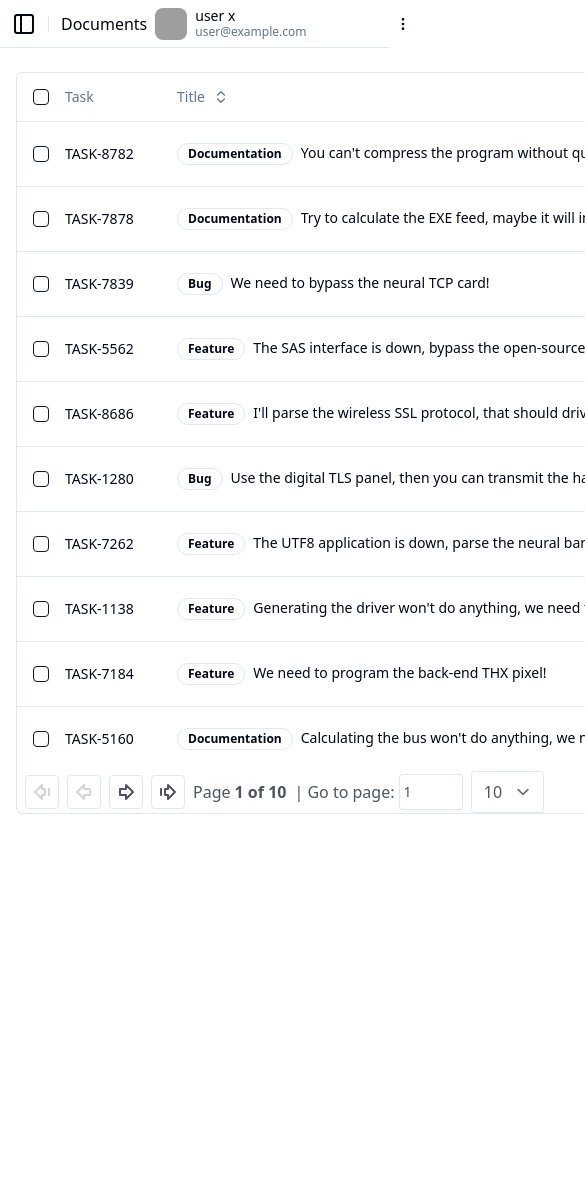
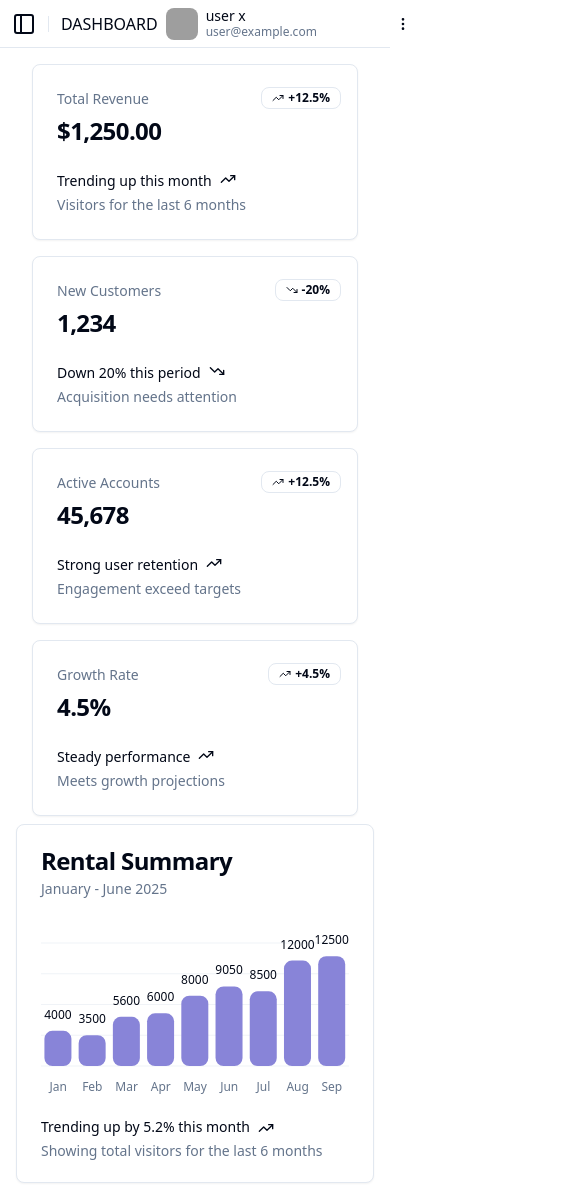
Before and after one commit to amani-joseph/rental_management_software_ICT_II, a Next.js app: page /dashboard in a window 390 px wide. Shown: the top 1199 px of the page, 585 px wide, since content can reach past the window. Before the commit the page ends 844 px from the top, so only its background shows below. Built offline with nearby package versions, Linux system fonts and the light colour scheme; grey boxes are pictures that could not be loaded.

Commit message:
Added dashboard analytics

```diff
--- a/components/app-sidebar.tsx
+++ b/components/app-sidebar.tsx
@@ -18,6 +18,10 @@
 	SearchIcon,
 	SettingsIcon,
 	UsersIcon,
+	Construction,
+	Mail,
+	CreditCard,
+	Users,
 } from "lucide-react";
 import Logo from "@/public/Logo.svg";
 import { usePathname, useRouter } from "next/navigation";
@@ -44,29 +48,34 @@
 	},
 	navMain: [
 		{
+			title: "Dashboard",
+			url: "/dashboard/",
+			icon: BarChartIcon,
+		},
+		{
 			title: "Tenants",
 			url: "/dashboard/tenants",
-			icon: LayoutDashboardIcon,
+			icon: Users,
 		},
 		{
 			title: "Properties",
 			url: "/dashboard/properties",
-			icon: ListIcon,
+			icon: LayoutDashboardIcon,
 		},
 		{
 			title: "Payment",
 			url: "/dashboard/payments",
-			icon: BarChartIcon,
+			icon: CreditCard,
 		},
 		{
 			title: "Communications",
 			url: "/dashboard/communications",
-			icon: FolderIcon,
+			icon: Mail,
 		},
 		{
-			title: "Maintance",
+			title: "Maintenance",
 			url: "/dashboard/maintenance",
-			icon: UsersIcon,
+			icon: Construction,
 		},
 	],
 	navClouds: [
--- /dev/null
+++ b/components/dashboard/dashboardSummary/chart.tsx
@@ -0,0 +1,92 @@
+"use client";
+
+import { TrendingUp } from "lucide-react";
+import { Bar, BarChart, CartesianGrid, LabelList, XAxis } from "recharts";
+
+import {
+	Card,
+	CardContent,
+	CardDescription,
+	CardFooter,
+	CardHeader,
+	CardTitle,
+} from "@/components/ui/card";
+import {
+	ChartConfig,
+	ChartContainer,
+	ChartTooltip,
+	ChartTooltipContent,
+} from "@/components/ui/chart";
+
+export const description = "Monthly Rental cashflows";
+
+const chartData = [
+	{ month: "January", rent: 4000 },
+	{ month: "February", rent: 3500 },
+	{ month: "March", rent: 5600 },
+	{ month: "April", rent: 6000 },
+	{ month: "May", rent: 8000 },
+	{ month: "June", rent: 9050 },
+	{ month: "July", rent: 8500 },
+	{ month: "August", rent: 12000 },
+	{ month: "September", rent: 12500 },
+];
+
+const chartConfig = {
+	rent: {
+		label: "rent",
+		color: "var(--chart-1)",
+	},
+} satisfies ChartConfig;
+
+export function ChartBarLabel() {
+	return (
+		<Card>
+			<CardHeader>
+				<CardTitle>Rental Summary</CardTitle>
+				<CardDescription>January - June 2025</CardDescription>
+			</CardHeader>
+			<CardContent>
+				<ChartContainer config={chartConfig}>
+					<BarChart
+						accessibilityLayer
+						className="text-purple-500 "
+						data={chartData}
+						margin={{
+							top: 20,
+						}}>
+						<CartesianGrid vertical={false} />
+						<XAxis
+							dataKey="month"
+							tickLine={false}
+							tickMargin={10}
+							axisLine={false}
+							tickFormatter={(value) => value.slice(0, 3)}
+						/>
+						<ChartTooltip
+							cursor={false}
+							content={<ChartTooltipContent hideLabel />}
+						/>
+						<Bar dataKey="rent" fill="#8884d8" radius={8}>
+							<LabelList
+								position="top"
+								offset={12}
+								className="fill-foreground"
+								fontSize={12}
+							/>
+						</Bar>
+					</BarChart>
+				</ChartContainer>
+			</CardContent>
+			<CardFooter className="flex-col items-start gap-2 text-sm">
+				<div className="flex gap-2 leading-none font-medium">
+					Trending up by 5.2% this month{" "}
+					<TrendingUp className="h-4 w-4" />
+				</div>
+				<div className="text-muted-foreground leading-none">
+					Showing total visitors for the last 6 months
+				</div>
+			</CardFooter>
+		</Card>
+	);
+}
--- a/components/nav-main.tsx
+++ b/components/nav-main.tsx
@@ -1,6 +1,6 @@
 "use client";
 
-import {  MailIcon, PlusCircleIcon, type LucideIcon } from "lucide-react";
+import { MailIcon, PlusCircleIcon, type LucideIcon } from "lucide-react";
 import Link from "next/link";
 import { Button } from "@/components/ui/button";
 import {
@@ -10,6 +10,8 @@
 	SidebarMenuButton,
 	SidebarMenuItem,
 } from "@/components/ui/sidebar";
+import { useRouter } from "next/router";
+import { usePathname } from "next/navigation";
 
 export function NavMain({
 	items,
@@ -20,6 +22,8 @@
 		icon?: LucideIcon;
 	}[];
 }) {
+	const pathname = usePathname();
+
 	return (
 		<SidebarGroup>
 			<SidebarGroupContent className="flex flex-col gap-2">
@@ -28,7 +32,9 @@
 					{items.map((item) => (
 						<Link key={`${item.url}`} href={item.url}>
 							<SidebarMenuItem key={item.title}>
-								<SidebarMenuButton tooltip={item.title}>
+								<SidebarMenuButton tooltip={item.title}
+								variant={pathname === item.url? `outline`: `default`}
+								className={pathname === item.url? `border border-purple-500  text-purple-600`:``}>
 									{item.icon && <item.icon />}
 									<span>{item.title}</span>
 								</SidebarMenuButton>
--- a/components/section-cards.tsx
+++ b/components/section-cards.tsx
@@ -11,12 +11,12 @@
 
 export function SectionCards() {
   return (
-    <div className="*:data-[slot=card]:shadow-xs @xl/main:grid-cols-2 @5xl/main:grid-cols-4 grid grid-cols-1 gap-4 px-4 *:data-[slot=card]:bg-gradient-to-t *:data-[slot=card]:from-primary/5 *:data-[slot=card]:to-card dark:*:data-[slot=card]:bg-card lg:px-6">
+    <div className="flex flex-row gap-1 justify-between ">
       <Card className="@container/card">
         <CardHeader className="relative">
           <CardDescription>Total Revenue</CardDescription>
           <CardTitle className="@[250px]/card:text-3xl text-2xl font-semibold tabular-nums">
-            $1,250.00
+            $150,250.00
           </CardTitle>
           <div className="absolute right-4 top-4">
             <Badge variant="outline" className="flex gap-1 rounded-lg text-xs">
@@ -38,7 +38,7 @@
         <CardHeader className="relative">
           <CardDescription>New Customers</CardDescription>
           <CardTitle className="@[250px]/card:text-3xl text-2xl font-semibold tabular-nums">
-            1,234
+            30
           </CardTitle>
           <div className="absolute right-4 top-4">
             <Badge variant="outline" className="flex gap-1 rounded-lg text-xs">
@@ -60,7 +60,7 @@
         <CardHeader className="relative">
           <CardDescription>Active Accounts</CardDescription>
           <CardTitle className="@[250px]/card:text-3xl text-2xl font-semibold tabular-nums">
-            45,678
+            678
           </CardTitle>
           <div className="absolute right-4 top-4">
             <Badge variant="outline" className="flex gap-1 rounded-lg text-xs">
@@ -80,7 +80,7 @@
         <CardHeader className="relative">
           <CardDescription>Growth Rate</CardDescription>
           <CardTitle className="@[250px]/card:text-3xl text-2xl font-semibold tabular-nums">
-            4.5%
+            14.5%
           </CardTitle>
           <div className="absolute right-4 top-4">
             <Badge variant="outline" className="flex gap-1 rounded-lg text-xs">
--- a/components/site-header.tsx
+++ b/components/site-header.tsx
@@ -1,3 +1,4 @@
+"use client";
 import { NavUser } from "@/components/nav-user";
 import { Separator } from "@/components/ui/separator";
 import { SidebarTrigger } from "@/components/ui/sidebar";
@@ -18,6 +19,7 @@
 	SettingsIcon,
 	UsersIcon,
 } from "lucide-react";
+import { usePathname } from "next/navigation";
 
 const data = {
 	user: {
@@ -136,6 +138,10 @@
 	],
 };
 export function SiteHeader() {
+	const pathName = usePathname();
+	let pathArray = pathName.split("/");
+	let path = pathArray.slice(-1)[0].toUpperCase();
+	console.log("path::", path);
 	return (
 		<header className="group-has-data-[collapsible=icon]/sidebar-wrapper:h-12 flex h-12 shrink-0 items-center gap-2 border-b transition-[width,height] ease-linear">
 			<div className="flex  w-full items-center gap-1 px-4 lg:gap-2 lg:px-6">
@@ -144,13 +150,14 @@
 					orientation="vertical"
 					className="mx-2 data-[orientation=vertical]:h-4"
 				/>
-        <span className="w-full flex justify-between items-center">
-          <h1 className="text-base font-medium">Documents</h1>
-				<span className="w-[300px]">
-					<NavUser user={data.user} />
+				<span className="w-full flex justify-between items-center">
+					<h1 className="text-base font-medium">
+						{path}
+					</h1>
+					<span className="w-[300px]">
+						<NavUser user={data.user} />
+					</span>
 				</span>
-        </span>
-
 			</div>
 		</header>
 	);
--- a/package.json
+++ b/package.json
@@ -51,6 +51,7 @@
     "eslint-config-next": "13.4.7",
     "framer-motion": "^10.18.0",
     "lodash": "^4.17.21",
+    "lucide": "^0.525.0",
     "lucide-react": "^0.248.0",
     "nanoid": "^4.0.2",
     "next": "13.2.3",
--- a/src/app/dashboard/communication/page.tsx
+++ /dev/null
@@ -1,15 +0,0 @@
-import {FC} from "react";
-
-interface PropertiesProps {
-
-}
-
-const page: FC<PropertiesProps> = () => {
-    return (
-        <div>
-            Email
-        </div>
-    );
-}
-
-export default page;
--- /dev/null
+++ b/src/app/dashboard/communications/page.tsx
@@ -0,0 +1,8 @@
+import Payments from "@/components/dashboard/Payments";
+import { FC } from "react";
+
+const page = () => {
+	return <Payments />;
+};
+
+export default page;
--- a/src/app/dashboard/maintanance/page.tsx
+++ /dev/null
@@ -1,31 +0,0 @@
-import React from "react";
-import {promises as fs} from "fs";
-import path from "path";
-import {z} from "zod";
-import {invoiceSchema} from "@/components/dashboard/Invoices/InvoicesTable/schema";
-import {DataTable} from "@/atoms/tables/data-table";
-import {InvoiceColumns} from "@/components/dashboard/Invoices/InvoicesTable/invoiceColumns";
-
-interface PropertiesProps {
-
-}
-
-const page: () => Promise<React.JSX.Element> = async () => {
-    async function getInvoices() {
-        const data = await fs.readFile(
-            path.join(process.cwd(), "components/dashboard/Invoices/InvoicesTable/data.json")
-        );
-        const invoice = JSON.parse(data.toString());
-        return z.array(invoiceSchema).parse(invoice);
-    }
-
-    const invoices = await getInvoices();
-    // console.log("INVOICES ==> :", invoices)
-    return (
-        <div className=" mx-auto py-10 w-[100%]">
-            <DataTable data={invoices} columns={InvoiceColumns}/>
-        </div>
-    );
-}
-
-export default page;
--- /dev/null
+++ b/src/app/dashboard/maintenance/page.tsx
@@ -0,0 +1,8 @@
+import Payments from "@/components/dashboard/Payments";
+import { FC } from "react";
+
+const page = () => {
+	return <Payments />;
+};
+
+export default page;
--- a/src/app/dashboard/page.tsx
+++ b/src/app/dashboard/page.tsx
@@ -1,41 +1,15 @@
-import React from "react";
-import {promises as fs} from "fs";
-import {DataTable} from "@/atoms/tables/data-table";
-import {columns, Payment} from "@/atoms/tables/columns";
-import path from "path";
-import {taskSchema} from "@/atoms/tables/schema";
-import {z} from "zod";
+import Payments from "@/components/dashboard/Payments";
+import { ChartBarLabel } from "@/components/dashboard/dashboardSummary/chart";
+import { SectionCards } from "@/components/section-cards";
+import { FC } from "react";
 
-const payments: Payment[] = [
-	{
-		id: "728ed52f",
-		amount: 100,
-		status: "pending",
-		email: "m@example.com",
-	},
-];
-
-async function getData(): Promise<Payment[]> {
-	// Fetch data from your API here.
-	return payments;
-}
-
-async function getTasks() {
-	const data = await fs.readFile(
-		path.join(process.cwd(), "/atoms/tables/tasks.json")
-	);
-
-	const tasks = JSON.parse(data.toString());
-
-	return z.array(taskSchema).parse(tasks);
-}
-
-export default async function Home() {
-	const data = await getData();
-	const tasks = await getTasks();
+const page = () => {
 	return (
-		<div className=" mx-auto py-2">
-			<DataTable data={tasks} columns={columns}/>
+		<div className="flex gap-2 flex-col">
+			<SectionCards />
+			<ChartBarLabel />
 		</div>
 	);
-}
+};
+
+export default page;
```
Also changed, not shown: 1 other file (tests, documents, lock files or other folders).
